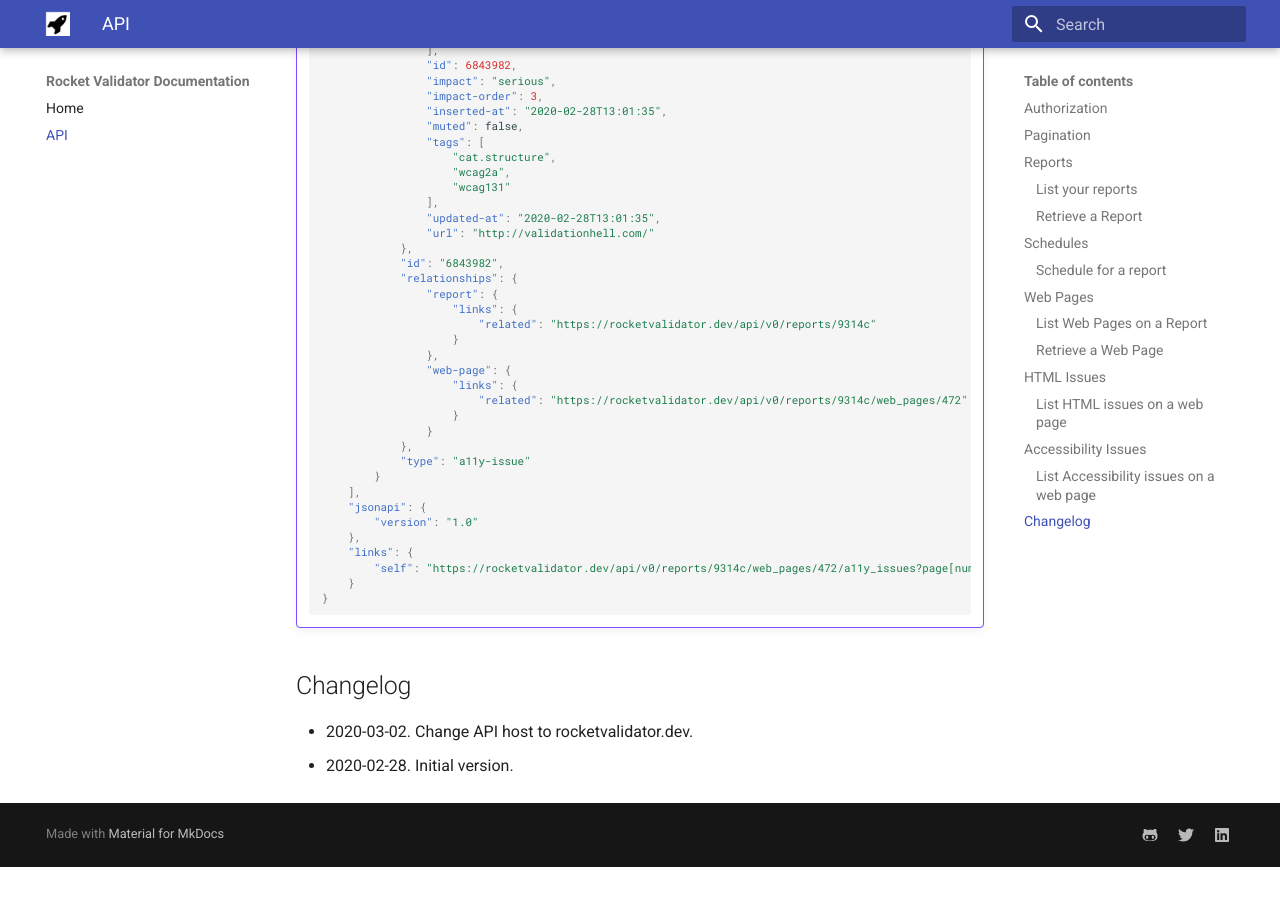
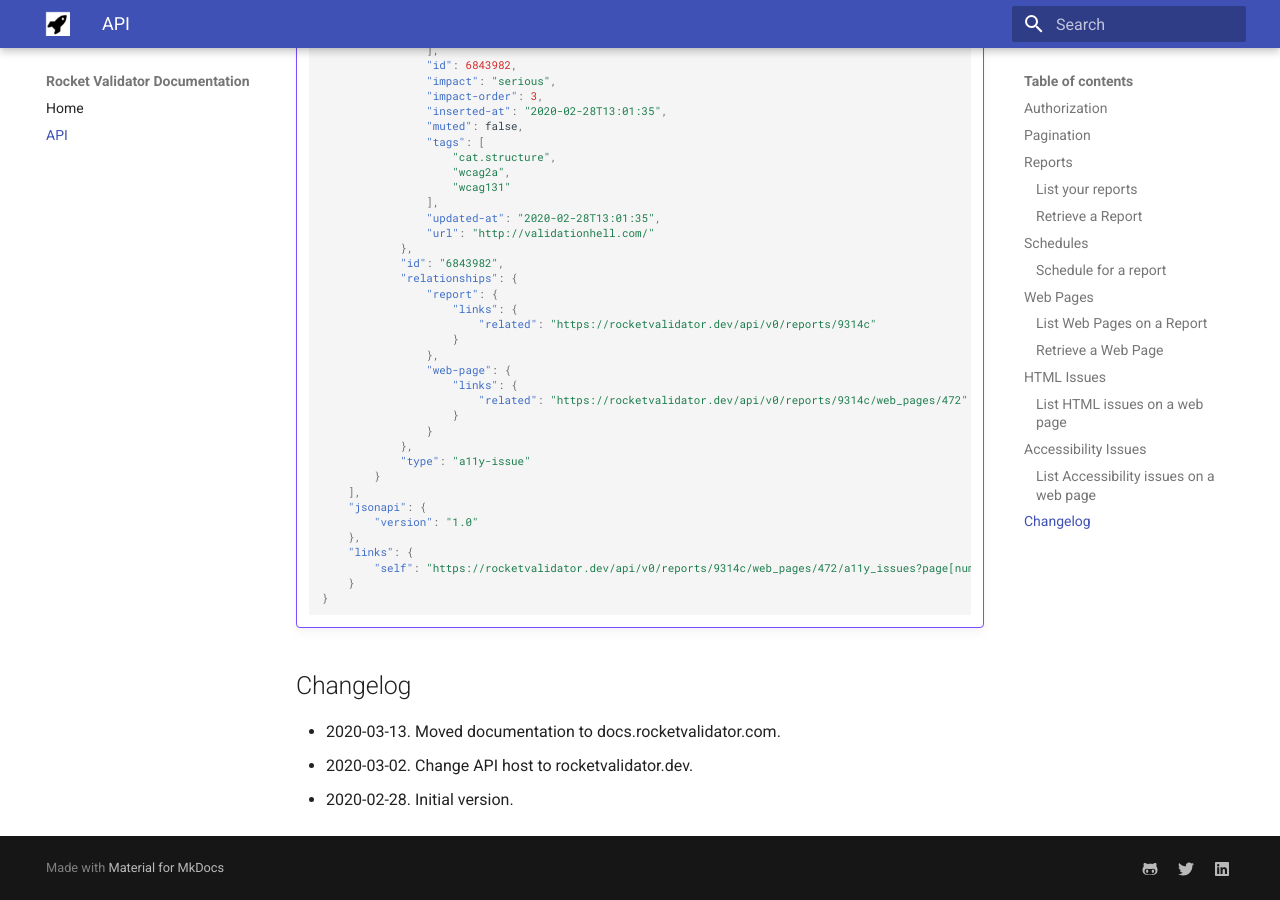
Before and after one commit to rocketvalidator/docs-rocketvalidator, an MkDocs documentation site: the page built from docs/api.md, in a window 1280 px wide and 900 px high, scrolled down 9253 px. Built offline with MkDocs 1.6.1 and Material for MkDocs 9.7.7, drawn with Linux system fonts in a browser that asks for light colours; before the commit the page ends 10120 px from its top, so only the background shows below that.

Commit message:
update changelog

```diff
--- a/docs/api.md
+++ b/docs/api.md
@@ -536,5 +536,6 @@
 
 ## Changelog
 
+* 2020-03-13. Moved documentation to docs.rocketvalidator.com.
 * 2020-03-02. Change API host to rocketvalidator.dev.
 * 2020-02-28. Initial version.
```
